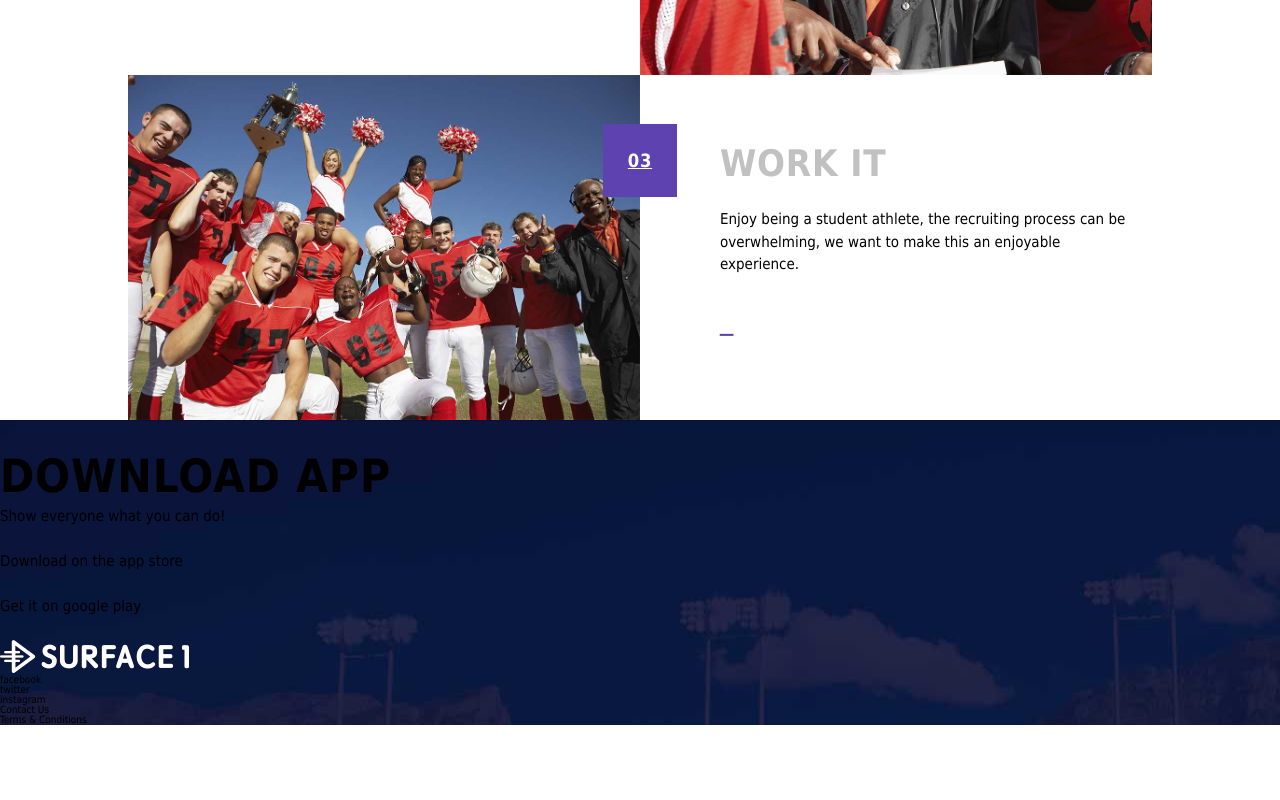
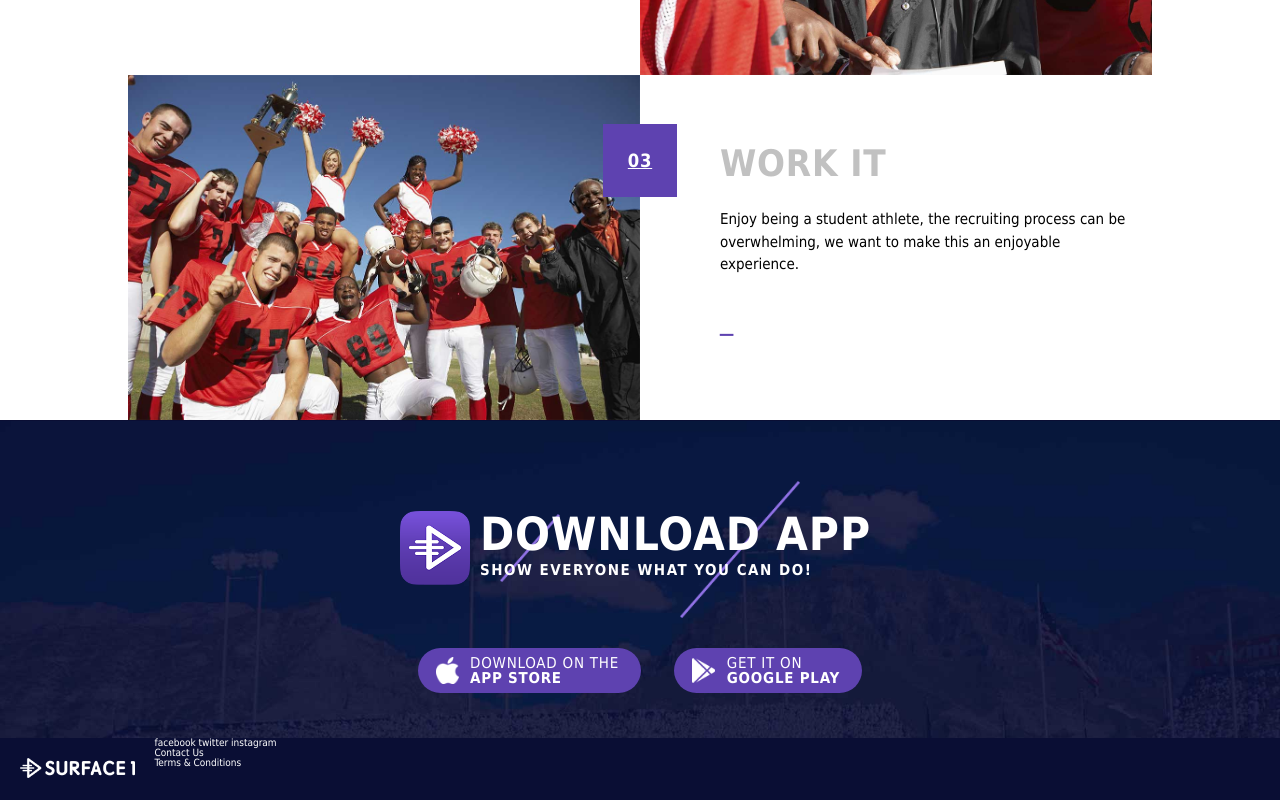
Before and after one commit to bahimy/surface, a website: page src/html/index.html in a window 1280 px wide. Shown: the part 2268-3068 px from the top of the page. Before the commit the page ends 2993 px from the top, so only its background shows below. Drawn offline with nearby package versions, Linux system fonts and the light colour scheme; files that its build step writes are made by us from their sources; files whose address does not match are found by name.

Commit message:
Mostly provides styling for download section

```diff
--- a/src/html/index.html
+++ b/src/html/index.html
@@ -103,20 +103,24 @@
   </ol>
 </section>
 <section class="download">
-  <h2>Download app</h2>
-  <p>Show everyone what you can do!</p>
-  <p><a href="#">Download on the <span>app store</span></a></p>
-  <p><a href="#">Get it on <span>google play</span></a></p>
-  <footer>
-    <a href="#"><img src="images/brand.png" alt="Brand logo" /></a>
-    <ol>
-      <li><a href="#">facebook</a></li>
-      <li><a href="#">twitter</a></li>
-      <li><a href="#">instagram</a></li>
+  <div class="download__headings">
+    <h2 class="download__heading">Download app</h2>
+    <p class="download__subheading">Show everyone what you can do!</p>
+  </div>
+  <div class="download__buttons">
+    <a class="button button--as" href="#">Download on the<br><span class="button__brand">app store</span></a>
+    <a class="button button--gp" href="#">Get it on<br><span class="button__brand">google play</span></a>
+  </div>
+  <footer class="footer">
+    <a class="footer__brand" href="#"><img class="footer__logo" src="images/brand.png" alt="Brand logo" /></a>
+    <ol class="footer__socials">
+      <li class="footer__social"><a href="#">facebook</a></li>
+      <li class="footer__social"><a href="#">twitter</a></li>
+      <li class="footer__social"><a href="#">instagram</a></li>
     </ol>
-    <ol>
-      <li><a href="#">Contact Us</a></li>
-      <li><a href="#">Terms & Conditions</a></li>
+    <ol class="footer__links">
+      <li class="footer__link"><a href="#">Contact Us</a></li>
+      <li class="footer__link"><a href="#">Terms & Conditions</a></li>
     </ol>
   </footer>
 </section>
--- a/src/scss/blocks/_download.scss
+++ b/src/scss/blocks/_download.scss
@@ -1,5 +1,43 @@
 .download {
+  color: $color-canvas;
   background-color: $color-brand-light;
   border-top: 1px solid $color-brand-dark;
   background-image: url("../images/stadium.jpg");
+  background-size: cover;
 }
+
+.download__headings {
+  padding-top: 10em;
+  padding-bottom: 7em;
+  padding-left: 8em;
+  width: 48em;
+  margin: 0 auto;
+  background: url("../images/logo.png") no-repeat left 9em/7em,
+              url("../images/slash_small.png") no-repeat 10em 9.3em/6em,
+              url("../images/slash_large.png") no-repeat 28em 6em/12em;
+
+  @include breakpoint(medium) {
+    padding-top: 20em;
+    padding-left: 0;
+    width: 40em;
+    background-position: center 10em, 2em 19.3em, 20em 16em;
+  }
+}
+
+.download__heading {
+  margin-top: 0;
+}
+
+.download__subheading {
+  margin-bottom: 0;
+  text-transform: uppercase;
+  letter-spacing: .1em;
+  font-weight: bold;
+  line-height: 1em;
+}
+
+.download__buttons {
+  text-align: center;
+  letter-spacing: 3em;
+  margin-bottom: 4.5em;
+}
--- /dev/null
+++ b/src/scss/blocks/_footer.scss
@@ -0,0 +1,22 @@
+.footer {
+  background-color: $color-brand-dark;
+
+  &:after {
+    content: "";
+    display: table;
+    clear: both;
+  }
+}
+
+.footer__brand {
+  padding: 2em 2em;
+  float: left;
+}
+
+.footer__logo {
+  height: 2em;
+}
+
+.footer__social {
+  display: inline;
+}
--- a/src/scss/index.scss
+++ b/src/scss/index.scss
@@ -10,4 +10,5 @@
         "./blocks/_participant.scss",
         "./blocks/_slider.scss",
         "./blocks/_activity.scss",
-        "./blocks/_download.scss";
+        "./blocks/_download.scss",
+        "./blocks/_footer.scss";
```
Also changed, not shown: build/css/index.css, build/images/face.png (added), build/images/insta.png (added), build/images/logo.png (added), build/images/slash_large.png (added), build/images/slash_small.png (added), build/images/twitter.png (added), build/index.html, src/images/face.png (added), src/images/insta.png (added), src/images/logo.png (added), src/images/slash_large.png (added), src/images/slash_small.png (added), src/images/twitter.png (added).
